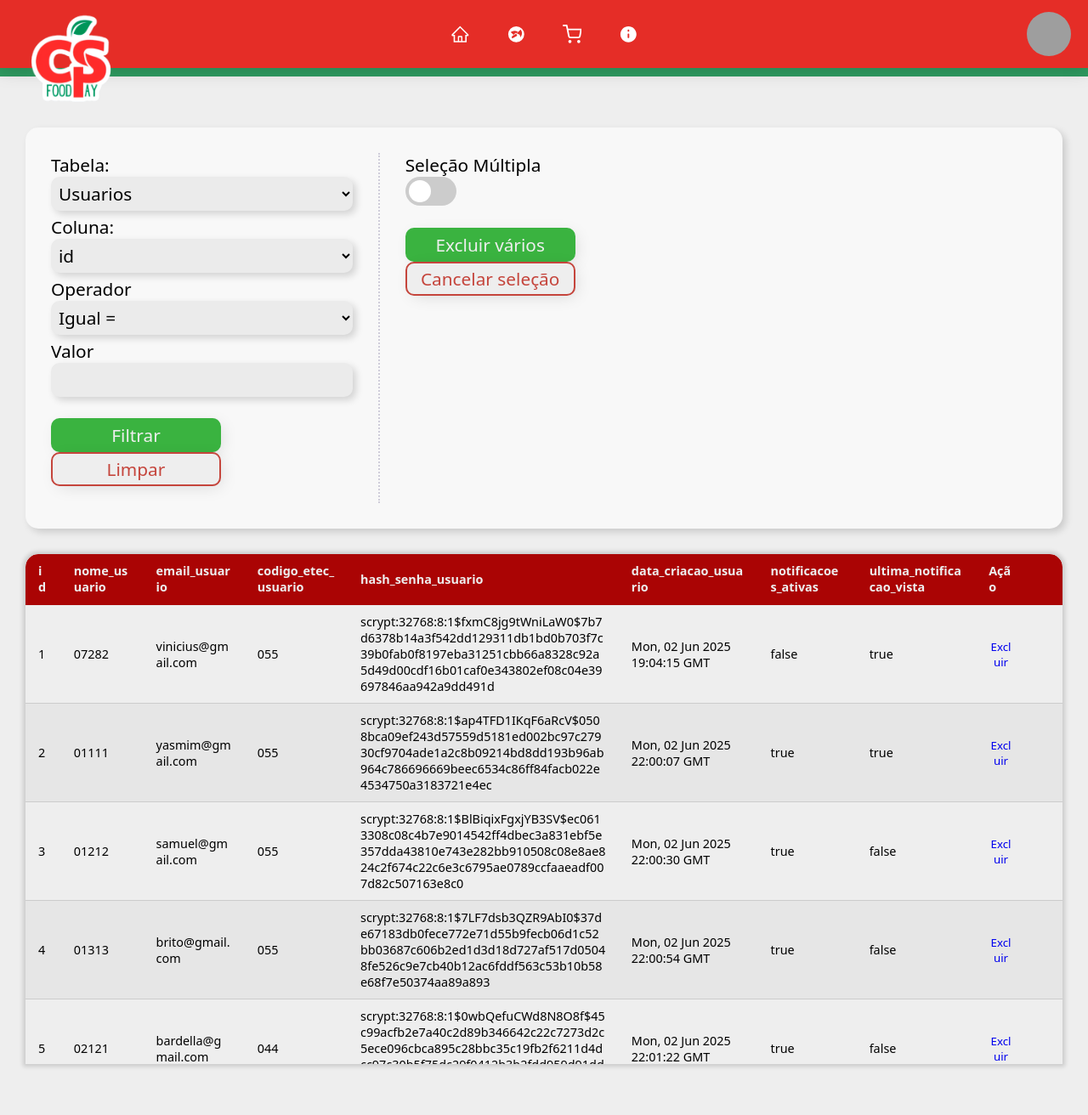
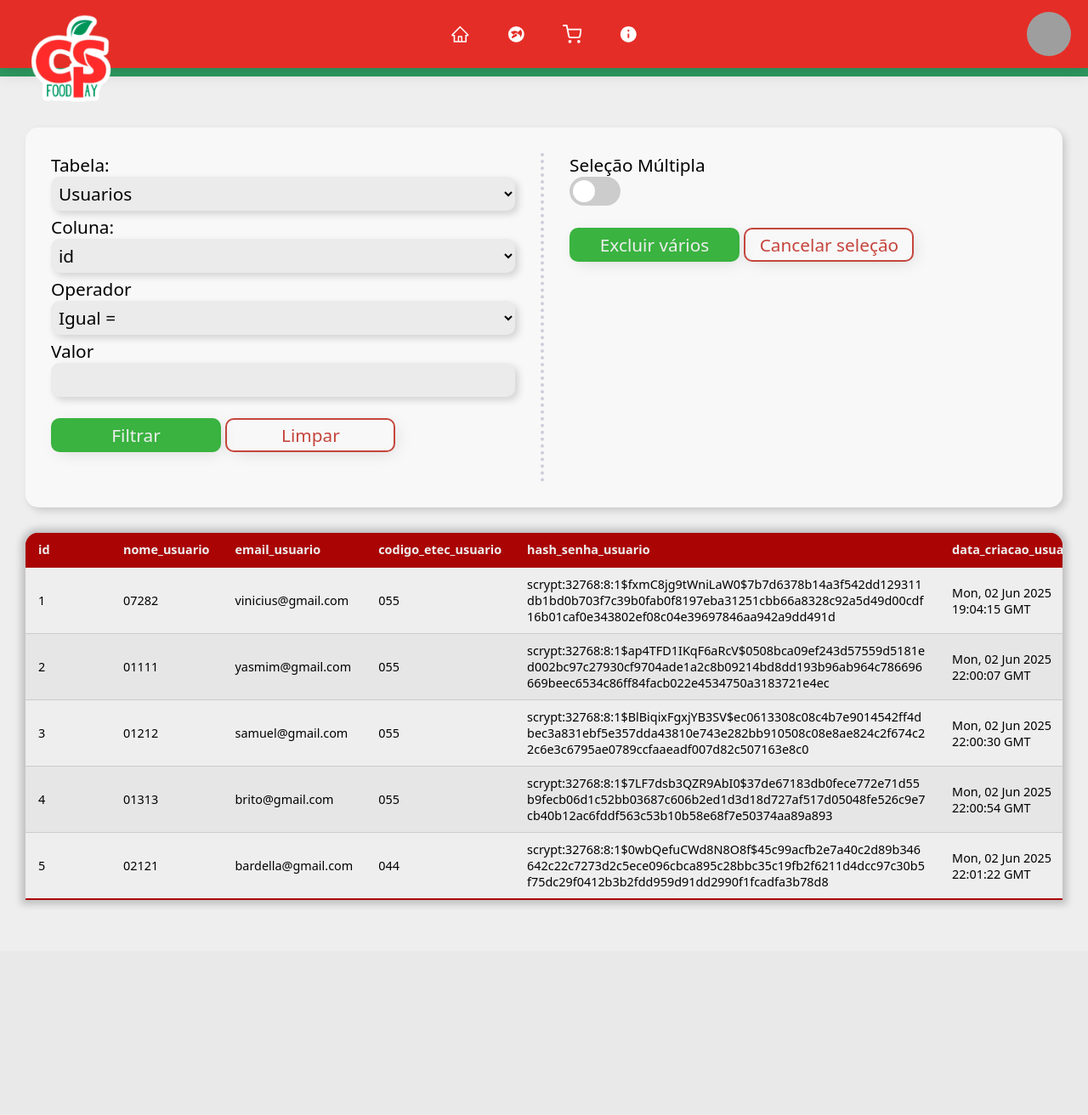
Before and after one commit to VPivato/TCC_ETEC_3DS, a Flask app: page /database/ in a window 1280 px wide. Shown: the whole page at 85% size. After the commit the page ends 1065 px from the top, so only its background shows below. Run offline with Flask 3, Linux system fonts and the light colour scheme; grey boxes are pictures that could not be loaded.

Commit message:
v0.0.63 - admin/database: Responsividade, modo escuro

```diff
--- a/app/static/css/admin/database/database-style.css
+++ b/app/static/css/admin/database/database-style.css
@@ -15,7 +15,7 @@ main {
 
 form {
     display: grid;
-    grid-template-columns: repeat(3, 1fr);
+    grid-template-columns: repeat(2, 1fr);
     padding: 30px;
     border-radius: 15px;
     font-size: 1.3rem;
@@ -30,7 +30,7 @@ label {
 
 #filtro-wrapper {
     padding-right: 30px;
-    border-right: 2px dotted rgb(207, 205, 218);
+    border-right: 4px dotted #cfcdda;
 }
 
 #selecao-multipla-wrapper {
@@ -65,6 +65,8 @@ label {
     border-radius: 10px;
     letter-spacing: normal;
     box-shadow: 4px 4px 20px -5px rgba(0, 0, 0, 0.15);
+    margin-bottom: 15px;
+    background-color: transparent;
 }
 
 #button-wrapper>button:hover {
@@ -73,13 +75,15 @@ label {
     letter-spacing: 2px;
 }
 
-#excluir-varios, #filtrar {
-    background-color: #3ab340;
+#excluir-varios,
+#filtrar {
+    background-color: #3ab340 !important;
     color: #eee;
     border: none;
 }
 
-#cancelar-selecao, #limpar {
+#cancelar-selecao,
+#limpar {
     border: 2px solid #c5453c;
     color: #c5453c;
     background-color: #eee;
@@ -131,16 +135,23 @@ label {
 #visualizacao-tabela {
     overflow: auto;
     max-height: 75vh;
-    box-shadow: 0 0 5px 3px rgba(0, 0, 0, .15);
+    box-shadow: 0 0 8px 5px rgba(0, 0, 0, .2);
     border-radius: 15px 15px 0 0;
 }
 
 table {
     width: 100%;
-    border-collapse: collapse;
+    border-collapse: collapse !important;
     font-size: .9rem;
     border-radius: 15px 15px 0 0;
-    overflow: hidden;
+    overflow: auto;
+}
+
+thead th {
+    position: sticky;
+    top: 0;
+    background-color: #aa0404;
+    z-index: 10;
 }
 
 table thead tr {
@@ -150,11 +161,24 @@ table thead tr {
     font-weight: bold;
 }
 
-th,
-td {
+th:not(.col-checkbox),
+td:not(.col-checkbox) {
     padding: 10px 15px;
+    min-width: 100px;
     max-width: 500px;
-    word-wrap: anywhere;
+    word-wrap: break-word;
+    overflow-wrap: break-word;
+}
+
+th.col-checkbox,
+td.col-checkbox {
+    min-width: 40px;
+    max-width: 40px;
+    width: 40px;
+}
+
+td.col-checkbox {
+    text-align: center;
 }
 
 td {
@@ -189,3 +213,18 @@ tbody button:visited {
 tbody button:hover {
     color: red;
 }
+
+@media (max-width: 600px) {
+    form {
+        grid-template-columns: 1fr;
+    }
+
+    #filtro-wrapper {
+        border-right: none;
+        border-bottom: 2px dotted #cfcdda;
+    }
+
+    #selecao-multipla-wrapper {
+        padding: 30px 0 0 0;
+    }
+}
--- a/app/templates/admin/database/database.html
+++ b/app/templates/admin/database/database.html
@@ -3,6 +3,7 @@
 {% block title %}Base de Dados{% endblock %}
 {% block extra_css %}
 <link rel="stylesheet" href="{{ url_for('static', filename='css/admin/database/database-style.css') }}">
+<link rel="stylesheet" href="{{ url_for('static', filename='css/admin/database/database-escuro.css') }}">
 <link rel="stylesheet" href="{{ url_for('static', filename='css/shared/header_relative.css') }}">
 {% endblock %}
 
```
Also changed, not shown: app/static/css/admin/database/database-escuro.css (added, +40 -0 lines), app/static/js/admin/database/database-script.js (+61 -25 lines), instance/banco_de_dados.db.
